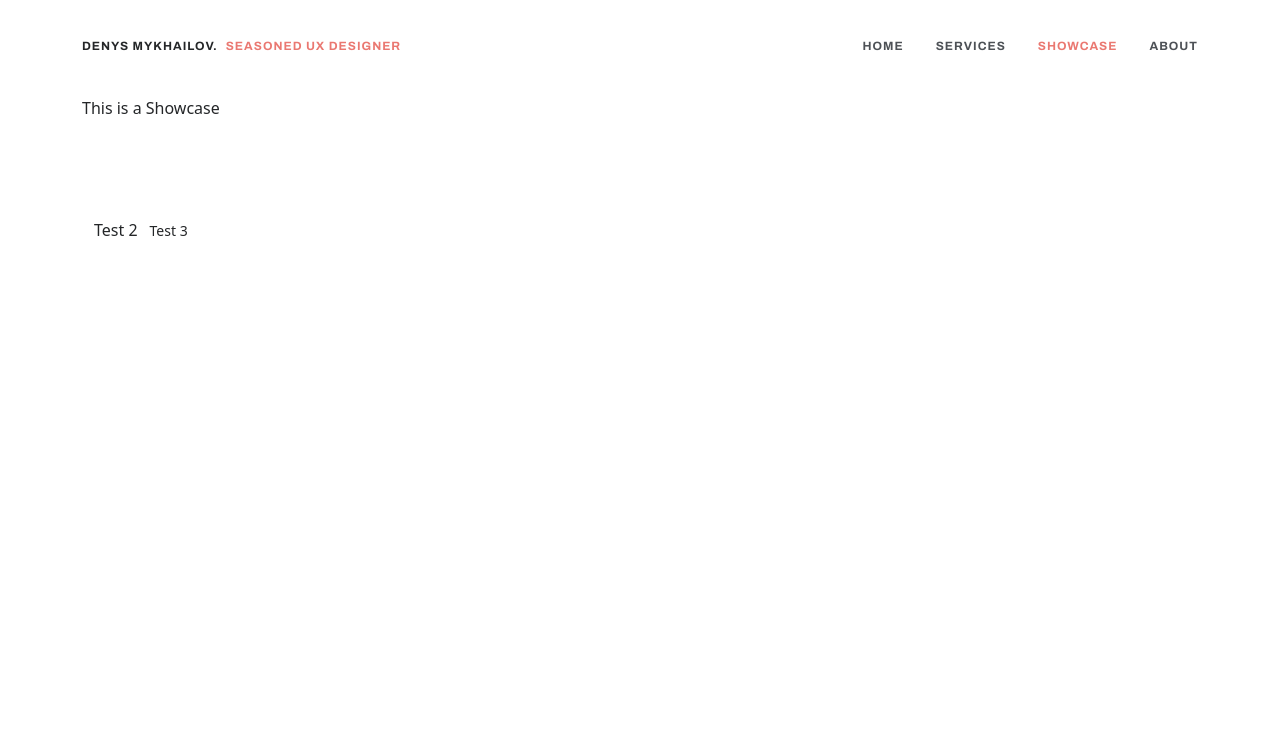
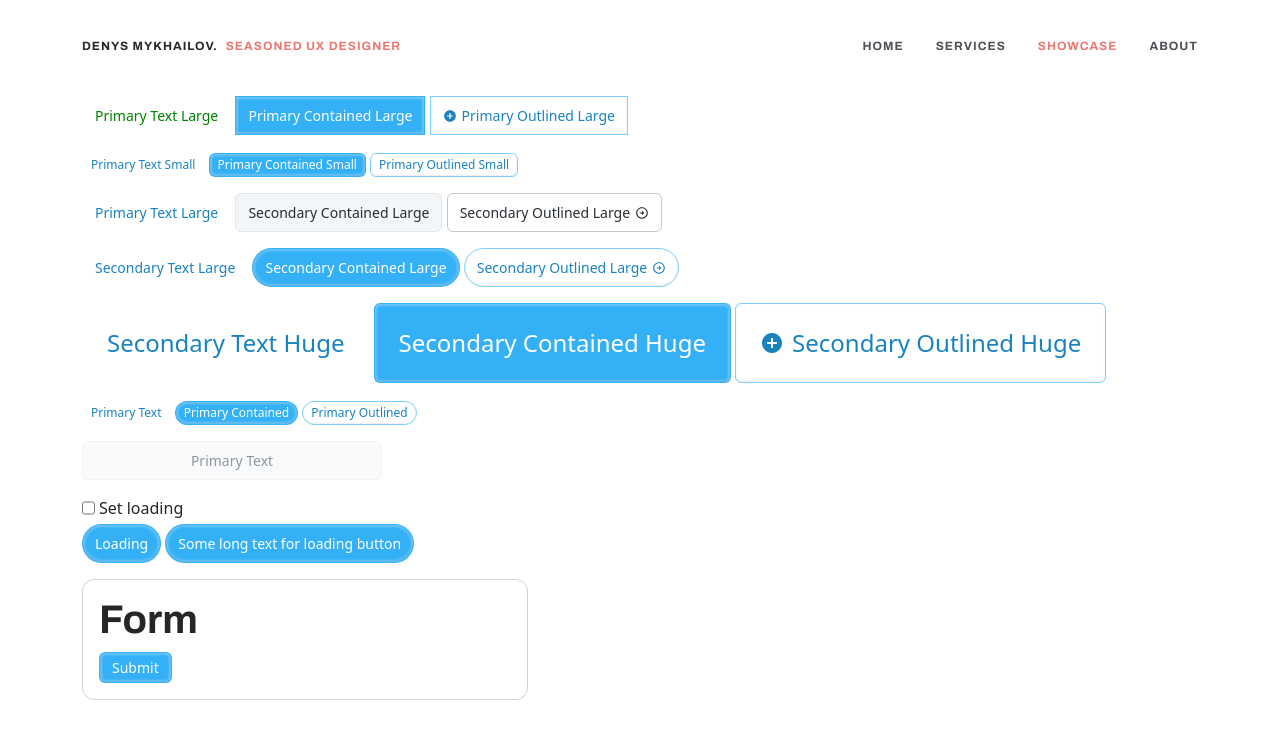
Before and after one commit to kamrade/dzen, a React (Vite) app: page /showcase in a window 1280 px wide. Shown: the top 738 px of the page. Built offline with nearby package versions, Linux system fonts and the light colour scheme.

Commit message:
Move button to Showcase

```diff
--- a/src/pages/Home.module.scss
+++ b/src/pages/Home.module.scss
@@ -1,31 +1,5 @@
-.HomePage {
-
-}
-
 .Slide {
   height: 100vh;
   border-bottom: 1px solid gray;
   padding: 40px 0 0;
 }
-
-.CustomLoader {
-  display: block;
-  width: 0.75em;
-  height: 0.75em;
-  border-radius: 50%;
-  background-color: transparent;
-  border: 1px solid white;
-  animation: pulse 1s ease-in-out infinite;
-}
-
-@keyframes pulse {
-  0% {
-    transform: scale(1);
-  }
-  20% {
-    transform: scale(1.5);
-  }
-  100% {
-    transform: scale(1);
-  }
-}
--- a/src/pages/Home.tsx
+++ b/src/pages/Home.tsx
@@ -1,83 +1,12 @@
-import { ReactNode, useState } from 'react';
 import s from './Home.module.scss';
-import { Button } from '~/uikit';
-import { RiAddCircleFill, RiArrowRightCircleLine } from "react-icons/ri";
 
 export function Home() {
-
-  const [isLoading, setIsLoading] = useState<boolean>(false);
-
-  const customLoader: ReactNode = <span className={s.CustomLoader}></span>;
-  const prefix: ReactNode = <RiAddCircleFill />
-  const suffix: ReactNode = <RiArrowRightCircleLine />
 
   return (
     <div className={s.HomePage}>
       <div className="container">
         <div className={s.Slide}>
-
-          <div className="mb-3">
-            <Button onClick={() => console.log('Knock!')} style={{ color: 'green' }} theme='primary' shape={'straight'} variant={'text'} size={'lg'}>Primary Text Large</Button>{' '}
-            <Button theme='primary' shape={'straight'} variant={'contained'} size={'lg'}>Primary Contained Large</Button>{' '}
-            <Button prefixIcon={prefix} theme='primary' shape={'straight'} variant={'outlined'} size={'lg'}>Primary Outlined Large</Button>{' '}
-          </div>
-
-          <div className="mb-3">
-            <Button theme='primary' shape={'rounded'} variant={'text'} size={'sm'}>Primary Text Small</Button>{' '}
-            <Button theme='primary' shape={'rounded'} variant={'contained'} size={'sm'}>Primary Contained Small</Button>{' '}
-            <Button theme='primary' shape={'rounded'} variant={'outlined'} size={'sm'}>Primary Outlined Small</Button>{' '}
-          </div>
-
-          <div className="mb-3">
-            <Button theme='primary' variant={'text'} size={'lg'}>Primary Text Large</Button>{' '}
-            <Button theme='secondary' variant={'contained'} size={'lg'}>Secondary Contained Large</Button>{' '}
-            <Button suffixIcon={suffix} theme='secondary' variant={'outlined'} size={'lg'}>Secondary Outlined Large</Button>{' '}
-          </div>
-
-          <div className="mb-3">
-            <Button shape={'circled'} theme='primary' variant={'text'} size={'lg'}>Secondary Text Large</Button>{' '}
-            <Button shape={'circled'} theme='primary' variant={'contained'} size={'lg'}>Secondary Contained Large</Button>{' '}
-            <Button suffixIcon={suffix} shape={'circled'} theme='primary' variant={'outlined'} size={'lg'}>Secondary Outlined Large</Button>{' '}
-          </div>
-
-          <div className="mb-3">
-            <Button shape={'rounded'} theme='primary' variant={'text'} size={'huge'}>Secondary Text Huge</Button>{' '}
-            <Button shape={'rounded'} theme='primary' variant={'contained'} size={'huge'}>Secondary Contained Huge</Button>{' '}
-            <Button prefixIcon={prefix} shape={'rounded'} theme='primary' variant={'outlined'} size={'huge'}>Secondary Outlined Huge</Button>{' '}
-          </div>
-
-          <div className="mb-3">
-            <Button theme='primary' shape={'circled'} variant={'text'} size={'sm'}>Primary Text</Button>{' '}
-            <Button theme='primary' shape={'circled'} variant={'contained'} size={'sm'}>Primary Contained</Button>{' '}
-            <Button theme='primary' shape={'circled'} variant={'outlined'} size={'sm'}>Primary Outlined</Button>{' '}
-          </div>
-
-          <div className="mb-3" style={{ width: '300px' }}>
-            <Button disabled={true} block theme='secondary' shape={'rounded'} variant={'contained'} size={'lg'}>Primary Text</Button>{' '}
-          </div>
-
-          <div className="mb-1" style={{ display: 'flex', gap: '4px' }}>
-            <input type="checkbox" id="set_loading" onChange={(e) => setIsLoading(e.target.checked)}/>
-            <label htmlFor="set_loading">
-              Set loading
-            </label>
-          </div>
-
-          <div className="mb-3">
-            <Button customLoader={customLoader} isLoading={isLoading} theme='primary' shape={'circled'} variant={'contained'} size={'lg'}>Loading</Button>{' '}
-            <Button isLoading={isLoading} theme='primary' shape={'circled'} variant={'contained'} size={'lg'}>Some long text for loading button</Button>{' '}
-          </div>
-
-          <div className='mb-3 p-3' style={{ borderRadius: '12px', border: '1px solid lightgray', width: '40%' }}>
-            <form onSubmit={(e) => {
-              e.preventDefault();
-              alert('Form submitted');
-            }}>
-              <h1>Form</h1>
-              <Button type='submit' theme='primary' shape={'rounded'} variant={'contained'} size={'md'}>Submit</Button>{' '}
-            </form>
-          </div>
-
+          <h1>Home page</h1>
         </div>
         <div className={s.Slide}></div>
         <div className={s.Slide}></div>
--- /dev/null
+++ b/src/pages/Showcase.module.scss
@@ -0,0 +1,23 @@
+.CustomLoader {
+  display: block;
+  width: 0.75em;
+  height: 0.75em;
+  border-radius: 50%;
+  background-color: transparent;
+  border: 1px solid white;
+  animation: pulse 1s ease-in-out infinite;
+}
+
+@keyframes pulse {
+  0% {
+    transform: scale(1);
+  }
+
+  20% {
+    transform: scale(1.5);
+  }
+
+  100% {
+    transform: scale(1);
+  }
+}
--- a/src/pages/Showcase.tsx
+++ b/src/pages/Showcase.tsx
@@ -1,13 +1,79 @@
+import { ReactNode, useState } from 'react';
 import { Button } from '~/uikit';
+import { RiAddCircleFill, RiArrowRightCircleLine } from "react-icons/ri";
+import s from './Showcase.module.scss';
 
 export function Showcase() {
+  const [isLoading, setIsLoading] = useState<boolean>(false);
+
+  const customLoader: ReactNode = <span className={s.CustomLoader}></span>;
+  const prefix: ReactNode = <RiAddCircleFill />
+  const suffix: ReactNode = <RiArrowRightCircleLine />
+
   return (
-    <div className="ShowcasePage">
+    <div className={'ShowcasePage'}>
       <div className="container">
-        This is a Showcase
-        <div className="pt-5 mt-5 container">
-          <Button theme='primary'>Test 2</Button>
-          <Button theme='secondary' size='md'>Test 3</Button>
+
+        <div className="mb-3">
+          <Button onClick={() => console.log('Knock!')} style={{ color: 'green' }} theme='primary' shape={'straight'} variant={'text'} size={'lg'}>Primary Text Large</Button>{' '}
+          <Button theme='primary' shape={'straight'} variant={'contained'} size={'lg'}>Primary Contained Large</Button>{' '}
+          <Button prefixIcon={prefix} theme='primary' shape={'straight'} variant={'outlined'} size={'lg'}>Primary Outlined Large</Button>{' '}
+        </div>
+
+        <div className="mb-3">
+          <Button theme='primary' shape={'rounded'} variant={'text'} size={'sm'}>Primary Text Small</Button>{' '}
+          <Button theme='primary' shape={'rounded'} variant={'contained'} size={'sm'}>Primary Contained Small</Button>{' '}
+          <Button theme='primary' shape={'rounded'} variant={'outlined'} size={'sm'}>Primary Outlined Small</Button>{' '}
+        </div>
+
+        <div className="mb-3">
+          <Button theme='primary' variant={'text'} size={'lg'}>Primary Text Large</Button>{' '}
+          <Button theme='secondary' variant={'contained'} size={'lg'}>Secondary Contained Large</Button>{' '}
+          <Button suffixIcon={suffix} theme='secondary' variant={'outlined'} size={'lg'}>Secondary Outlined Large</Button>{' '}
+        </div>
+
+        <div className="mb-3">
+          <Button shape={'circled'} theme='primary' variant={'text'} size={'lg'}>Secondary Text Large</Button>{' '}
+          <Button shape={'circled'} theme='primary' variant={'contained'} size={'lg'}>Secondary Contained Large</Button>{' '}
+          <Button suffixIcon={suffix} shape={'circled'} theme='primary' variant={'outlined'} size={'lg'}>Secondary Outlined Large</Button>{' '}
+        </div>
+
+        <div className="mb-3">
+          <Button shape={'rounded'} theme='primary' variant={'text'} size={'huge'}>Secondary Text Huge</Button>{' '}
+          <Button shape={'rounded'} theme='primary' variant={'contained'} size={'huge'}>Secondary Contained Huge</Button>{' '}
+          <Button prefixIcon={prefix} shape={'rounded'} theme='primary' variant={'outlined'} size={'huge'}>Secondary Outlined Huge</Button>{' '}
+        </div>
+
+        <div className="mb-3">
+          <Button theme='primary' shape={'circled'} variant={'text'} size={'sm'}>Primary Text</Button>{' '}
+          <Button theme='primary' shape={'circled'} variant={'contained'} size={'sm'}>Primary Contained</Button>{' '}
+          <Button theme='primary' shape={'circled'} variant={'outlined'} size={'sm'}>Primary Outlined</Button>{' '}
+        </div>
+
+        <div className="mb-3" style={{ width: '300px' }}>
+          <Button disabled={true} block theme='secondary' shape={'rounded'} variant={'contained'} size={'lg'}>Primary Text</Button>{' '}
+        </div>
+
+        <div className="mb-1" style={{ display: 'flex', gap: '4px' }}>
+          <input type="checkbox" id="set_loading" onChange={(e) => setIsLoading(e.target.checked)}/>
+          <label htmlFor="set_loading">
+            Set loading
+          </label>
+        </div>
+
+        <div className="mb-3">
+          <Button customLoader={customLoader} isLoading={isLoading} theme='primary' shape={'circled'} variant={'contained'} size={'lg'}>Loading</Button>{' '}
+          <Button isLoading={isLoading} theme='primary' shape={'circled'} variant={'contained'} size={'lg'}>Some long text for loading button</Button>{' '}
+        </div>
+
+        <div className='mb-3 p-3' style={{ borderRadius: '12px', border: '1px solid lightgray', width: '40%' }}>
+          <form onSubmit={(e) => {
+            e.preventDefault();
+            alert('Form submitted');
+          }}>
+            <h1>Form</h1>
+            <Button type='submit' theme='primary' shape={'rounded'} variant={'contained'} size={'md'}>Submit</Button>{' '}
+          </form>
         </div>
       </div>
     </div>
--- a/src/uikit/DynamicButton/DynamicButton.tsx
+++ b/src/uikit/DynamicButton/DynamicButton.tsx
@@ -23,11 +23,13 @@ export interface IDynamicButton<ThemeType, ButtonVariant, SizeType, ShapeType> e
 // Function generator
 export function DynamicButtonGenerator<ThemeType, ButtonVariant, SizeType, ShapeType>(data: IButtonGeneratorData<ThemeType, ButtonVariant, SizeType, ShapeType>) {
 
+  const defaults = data.defaults;
+  const { defaultTheme, defaultVariant, defaultSize, defaultShape  } = defaults;
   setButtonVariables<ThemeType, ButtonVariant, SizeType, ShapeType>(data);
 
   const DynamicButton: React.FC<IDynamicButton<ThemeType, ButtonVariant, SizeType, ShapeType>> = (props) => {
 
-    const { onClick, customLoader, prefixIcon, suffixIcon } = props;
+    const { onClick, customLoader, prefixIcon, suffixIcon, theme, variant, size, shape, block, isLoading } = props;
     const themeVariant = data.themes.find((t) => t.name === props.theme)?.variants.find((v) => v.name === props.variant);
     const disabled = props.disabled || props.isLoading;
 
@@ -36,16 +38,15 @@ export function DynamicButtonGenerator<ThemeType, ButtonVariant, SizeType, Shape
         onClick={onClick}
         className={ getButtonClassname<ThemeType, ButtonVariant, SizeType, ShapeType>({
           data: data,
-          theme: props.theme,
-          variant: props.variant,
-          size: props.size,
-          shape: props.shape,
-          block: props.block,
+          theme: theme || defaultTheme,
+          variant: variant ||defaultVariant,
+          size: size || defaultSize,
+          shape: shape || defaultShape,
+          block: block,
           disabled: disabled,
-          isLoading: props.isLoading,
+          isLoading: isLoading,
           convex: themeVariant?.convex,
           focusFrame: themeVariant?.focusFrame
-
         }) }
         style={{ ...props.style }}
         disabled={disabled}
```
